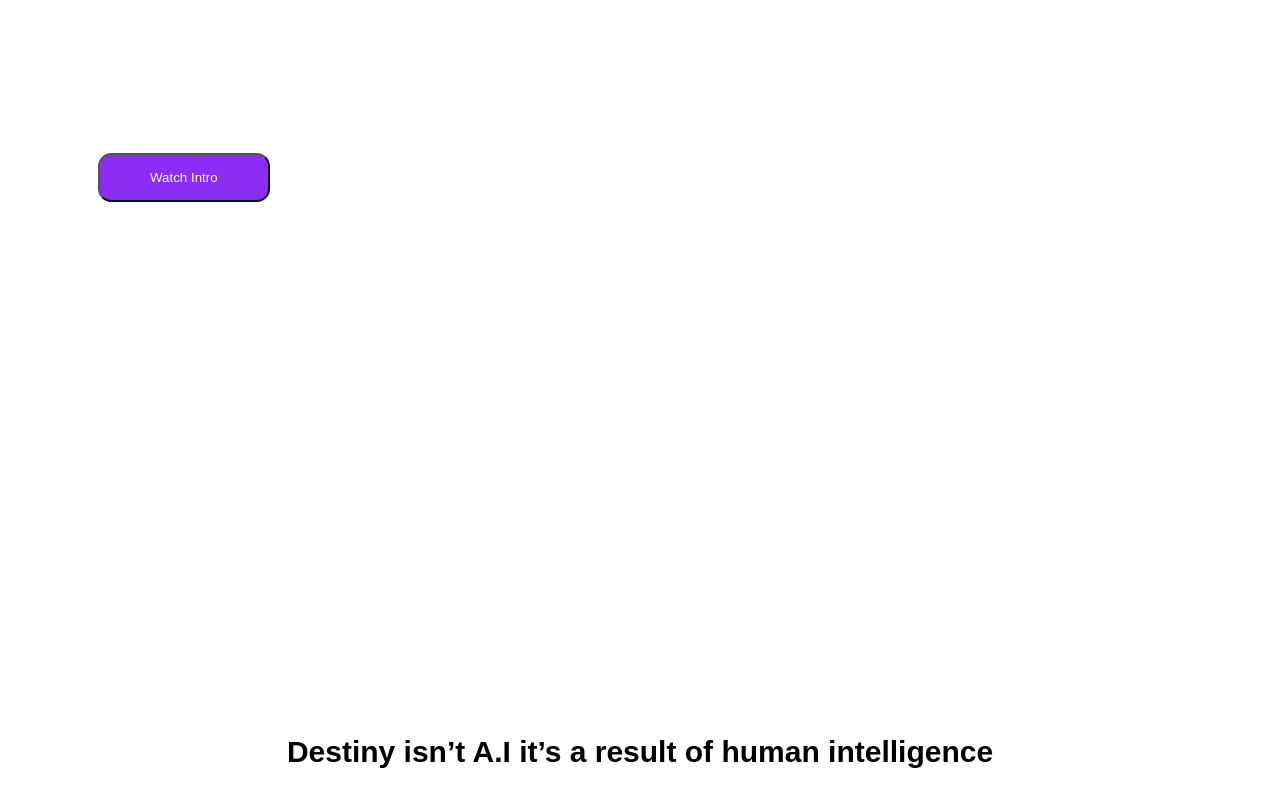
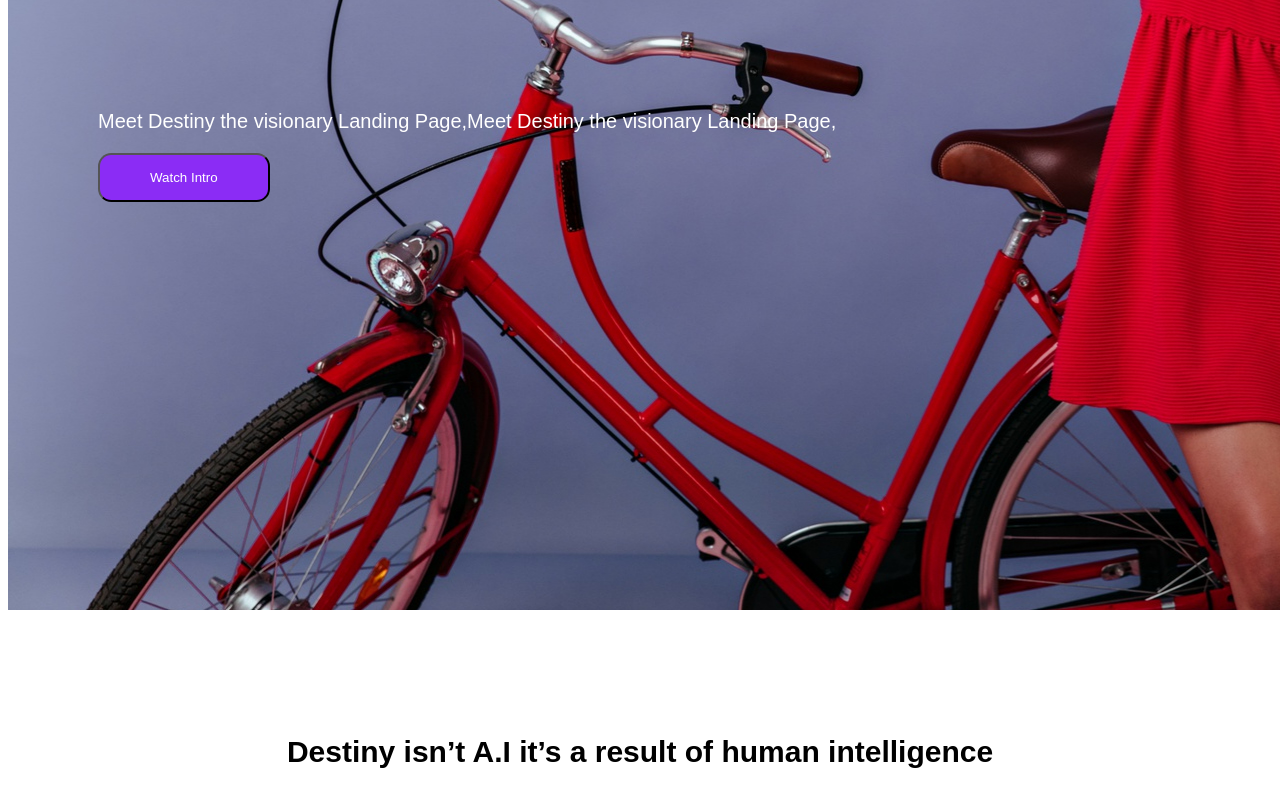
Before and after one commit to junior80wilfried/maquette, a plain HTML site: page index.html in a window 1280 px wide. Shown: the part 698-1488 px from the top of the page. Drawn offline with Linux system fonts and the light colour scheme.

Commit message:
modif backgound

```diff
--- a/assets/css/style.css
+++ b/assets/css/style.css
@@ -7,7 +7,7 @@
 .fond{
     width: 2000px;
     height: 1300px;
-    background-image: url("./assets/images/img.jpg");
+    background-image: url("./../images/img.jpg");
     display: flex;
     margin: auto;
 
```
